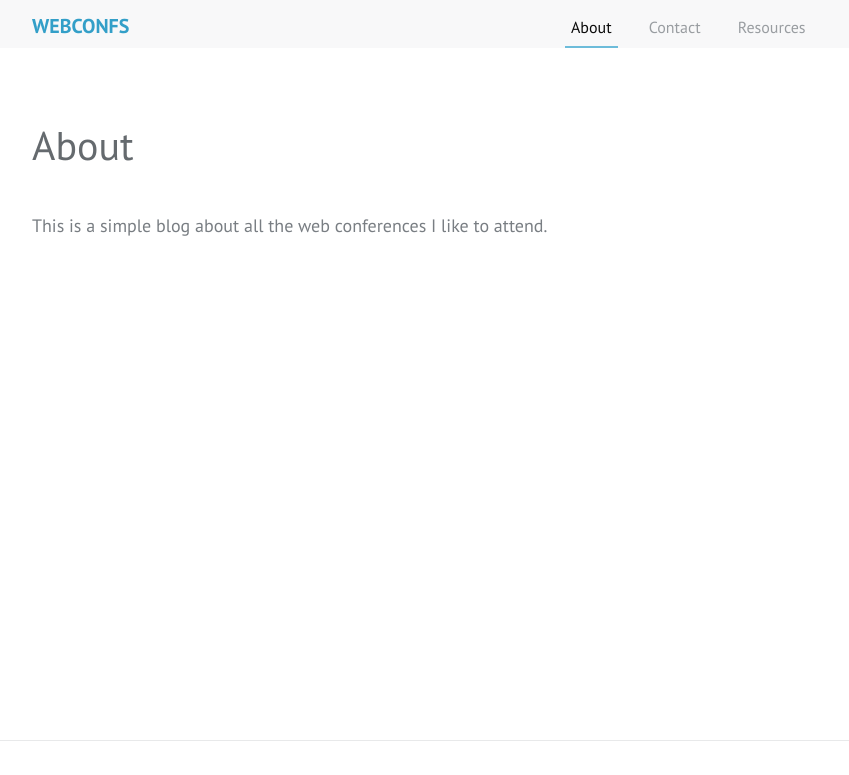
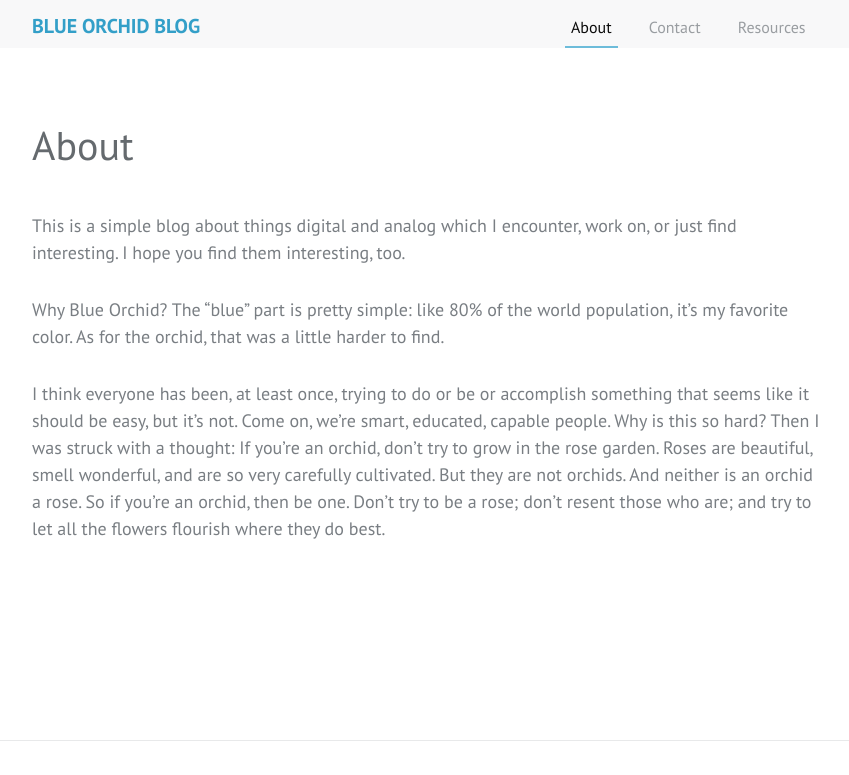
Before and after one commit to sallyinstc/sallyinstc.github.io, a Jekyll site: the page built from about.md, in a window 1280 px wide. Shown: the top 775 px of the page, without its empty margins (213-1062 px from the left). Built offline with Jekyll 4.4.1, drawn with Linux system fonts in a browser that asks for light colours; some of the changed text lies outside the part shown; grey boxes are pictures that could not be loaded.

Commit message:
update logo, contact

```diff
--- a/_config.yml
+++ b/_config.yml
@@ -1,9 +1,9 @@
 # Site settings
-title: WebConfs - A blog about web conferences
-email: coolwebconfs@gmail.com
-description: A blog about my favorite web conferences.
-url: "http://webconfs.me" # the base hostname & protocol for your site
-twitter_username: guilh
+title: Blue Orchid Blog
+email: sallyinstc@gmail.com
+description: A blog about things digital and analog.
+url: "http://sallyinstc.github.io" # the base hostname & protocol for your site
+twitter_username: YepItsSal
 paginate: 3
 
 # Build settings
@@ -17,9 +17,9 @@ defaults:
       path: "" # an empty string here means all files in the project
       type: "posts" # previously `post` in Jekyll 2.2.
     values:
-      author: Guil Hernandez
+      author: Sally Gradle
       layout: "post"
-      category: conferences
+      category: digital
       comments: true
   -
     scope:
--- a/_includes/disqus.html
+++ b/_includes/disqus.html
@@ -2,7 +2,7 @@
 <div id="disqus_thread"></div>
 <script type="text/javascript">
     /* * * CONFIGURATION VARIABLES * * */
-    var disqus_shortname = 'webconfsme';
+    var disqus_shortname = 'sallyinstcgithubio';
     var disqus_identifier = "{{ page.url }}";
 
     /* * * DON'T EDIT BELOW THIS LINE * * */
--- a/_includes/footer.html
+++ b/_includes/footer.html
@@ -1,7 +1,7 @@
 <footer class="panel--centered" role="contentinfo">
   <div class="grid">
     <div class="centered grid__col--6">
-    	<img class="img--avatar" src="https://pbs.twimg.com/profile_images/578368788535455744/WhLtbEaB.jpeg">
+    	<img class="img--avatar" src="http://www.gravatar.com/avatar/84c28e5b3746afc8313e132a2b213235" >
       <p>{{ site.description }} <br>
         Follow <a href="https://twitter.com/{{ site.twitter_username }}">@{{ site.twitter_username }}</a> or
         subscribe <a href="{{ "/feed.xml" | prepend: site.baseurl }}">via RSS</a>
--- a/_includes/header.html
+++ b/_includes/header.html
@@ -3,8 +3,8 @@
 <header class="main-header" role="banner">
   <div class="grid">
     <div class="grid__col--12">
-      <a class="site-logo" href="/" title="Webconfs.me – Home">
-        WebConfs
+      <a class="site-logo" href="/" title="SallyinStC.github.io – Home">
+        Blue Orchid Blog
       </a>
       <nav class="navbar" role="navigation">
         <ul class="nav">
--- a/_sass/modules/_hero.scss
+++ b/_sass/modules/_hero.scss
@@ -4,10 +4,9 @@
 
 .hero {
 	height: 335px;
-	background: url('#{$path--rel}/bg-main.jpg'),
-	            linear-gradient(#75da8f, #77cae9);
-	background-blend-mode: multiply;
+	background: url('#{$path--rel}/logo-sq.jpg');
 	background-repeat: no-repeat;
-	background-size: cover;
+	position: left;
+	background-size: 10%;
 	margin-bottom: em(50px);
 }
--- a/about.md
+++ b/about.md
@@ -3,4 +3,8 @@ title: About
 permalink: /about/
 ---
 
-This is a simple blog about all the web conferences I like to attend.
+This is a simple blog about things digital and analog which I encounter, work on, or just find interesting. I hope you find them interesting, too.
+
+Why Blue Orchid? The "blue" part is pretty simple: like 80% of the world population, it's my favorite color. As for the orchid, that was a little harder to find.
+
+I think everyone has been, at least once, trying to do or be or accomplish something that seems like it should be easy, but it's not. Come on, we're smart, educated, capable people. Why is this so hard? Then I was struck with a thought: If you're an orchid, don't try to grow in the rose garden. Roses are beautiful, smell wonderful, and are so very carefully cultivated. But they are not orchids. And neither is an orchid a rose. So if you're an orchid, then be one. Don't try to be a rose; don't resent those who are; and try to let all the flowers flourish where they do best.
```
Also changed, not shown: img/bg-main.jpg.png (added), img/bg-main2.jpg (added), img/logo-sq.jpg (added), img/logo-sq.png (added).
